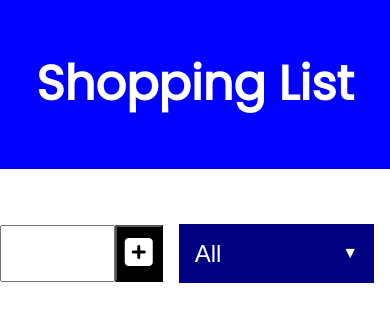
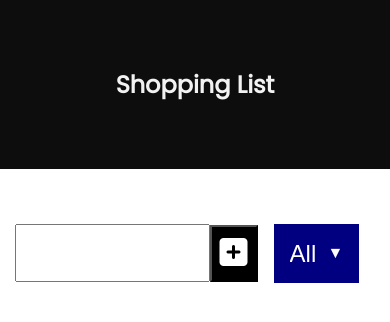
Before and after one commit to JamesLangrish/Shopping-List, a plain HTML site: page index.html in a window 390 px wide. Drawn offline with Linux system fonts and the light colour scheme.

Commit message:
Add files via upload

```diff
--- a/style.css
+++ b/style.css
@@ -23,8 +23,8 @@ body {
 
 header {
   font-size: 1.5rem;
-  background-color: #0000ff;
-  color: white;
+  background-color: rgba(0, 0, 0, 0.95);
+  color: rgba(255, 255, 255, 0.95);
 }
 
 header,
@@ -142,12 +142,25 @@ select {
     width: 100%;
   }
 
+  h1 {
+    font-size: 1.5rem;
+  }
+
   .main {
     flex-direction: row;
   }
 
+  .list-input {
+    padding: 0.8rem;
+    font-size: 1.5rem;
+  }
+
   input {
-    width: 30%;
+    width: 50%;
     font-size: 0.5rem;
   }
+
+  .select {
+    width: 22%;
+  }
 }
```
